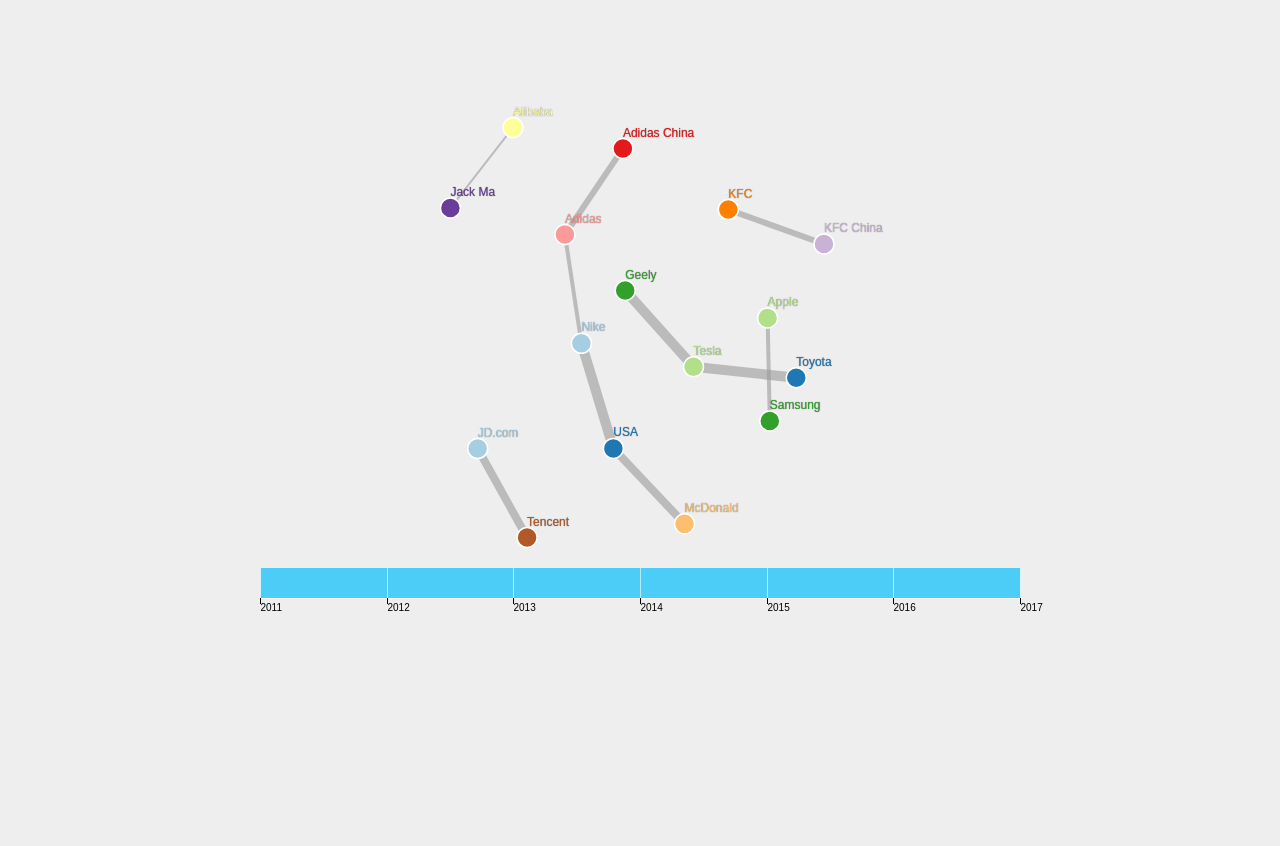
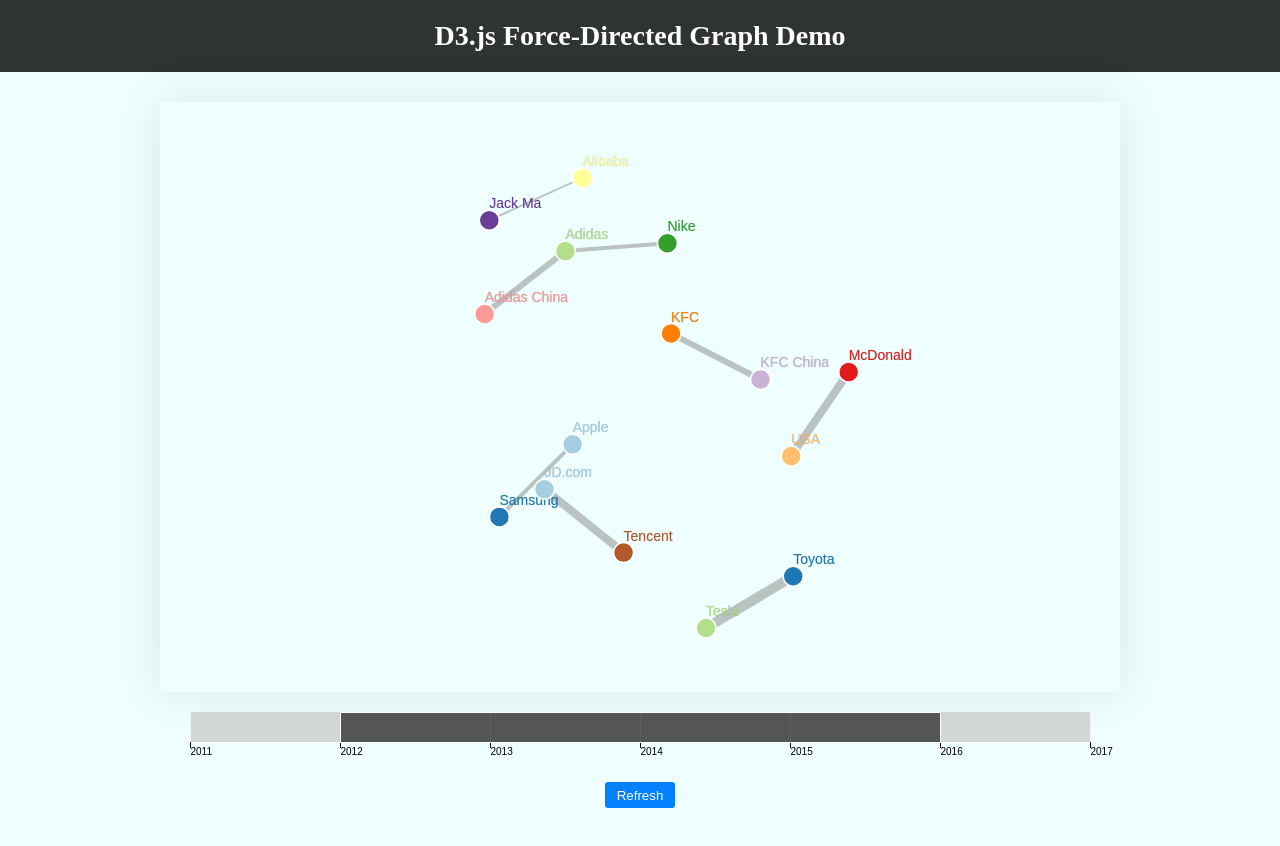
Before and after one commit to BreadPrince/D3-Force-Directed-Graph, a website: page static/index.html in a window 1280 px wide. Before the commit the page ends 800 px from the top, so only its background shows below. Drawn offline with Linux system fonts and the light colour scheme.

Commit message:
fix brush bugs

```diff
--- a/static/index.html
+++ b/static/index.html
@@ -8,29 +8,47 @@
 
     <script src="./libs/d3/d3.js"></script>
     <script src="./js/FDG.js"></script>
+    <script>
+        window.onload = () => {
+            window.fdg = new FDG(d3, '#d3-container')
+            fdg.init('data.json')
+
+            let refreshBtn = document.getElementById('refresh')
+            refreshBtn.addEventListener('click', (evt) => {
+                fdg.refresh(evt)
+            })
+        }
+    </script>
 
     <style>
-    body { background: #eee; }
+    * { box-sizing: border-box; }
+    html, body { background: #efffff; font-size: 14px; margin: 0; padding: 0; }
+    h1 { text-align: center; background: rgba(0,0,0,0.8); color: #fff; margin: 0; padding: 20px; margin-bottom: 30px; }
     #d3-container { width: 960px; height: 640px; margin: 0 auto; }
+    .graph-container { box-shadow: 0 0 50px rgba(0, 0, 0, 0.1); border-radius: 5px; background: #efffff; }
+    .timeline-container { margin: 20px auto 0; }
     .links line { stroke: #999; stroke-opacity: 0.6; }
     .link-desc text { font-size: 12px; fill-opacity: 0; text-shadow: 0 0 1px #fff; font-style: italic; }
     .nodes circle { stroke: #fff; stroke-width: 1.5px; }
-    .nodes text { font-size: 12px; font-family: sans-serif; color: #000; text-shadow: 0 0 1px rgba(0, 0, 0, 0.6);}
-    .nodes:hover { cursor: -webkit-grab; }
+    .nodes text { font-size: 14px; font-family: sans-serif; color: #000; text-shadow: 0 0 1px rgba(0, 0, 0, 0.3);}
+    .nodes :hover { cursor: -webkit-grab; }
     .nodes:active { cursor: -webkit-grabbing; }
-    .axis-grid .domain { fill: rgb(37, 198, 252); fill-opacity: 0.8; stroke: none; }
+    .axis-grid .domain { fill: #ccc; fill-opacity: 0.8; stroke: none; }
     .axis-x .domain, .axis-grid .tick line { stroke: #fff; }
     .axis-grid .tick-mirror line { stroke-opacity: 0.6; }
     rect.selection { fill: rgb(0, 0, 0); fill-opacity: 0.6 }
+    #handler { width: 360px; margin: 40px auto; display: flex; flex-direction: row; justify-content: space-around; }
+
+    .common-btn { border: 0; background: rgb(1, 128, 255); color: #fff; cursor: pointer; padding: 0.4rem 0.8rem; border-radius: 3px; }
+    .common-btn:active { background: rgb(0, 94, 189); }
+    .common-btn:focus { outline: none; }
     </style>
 </head>
 <body>
+    <h1>D3.js Force-Directed Graph Demo</h1>
     <div id="d3-container"></div>
-    <script>
-        window.onload = () => {
-            let fdg = new FDG(d3, '#d3-container')
-            fdg.init('data.json')
-        }
-    </script>
+    <div id="handler">
+        <button id="refresh" class="common-btn">Refresh</button>
+    </div>
 </body>
 </html>
--- a/static/js/FDG.js
+++ b/static/js/FDG.js
@@ -3,19 +3,39 @@
  */
 class FDG {
     constructor (d3, selector) {
+        this.timelinePadding = 30
+        this.timelineHeight = 50
+
         this.d3 = d3
-        this.svg = this.d3.select(selector)
+        this.selector = selector
+        this.container = this.d3.select(this.selector)
+        this.graphContainer = this.container.append('div')
+            .attr('class', 'graph-container')
+            .style('width', this.container.style('width'))
+            .style('height', parseInt(this.container.style('height')) - this.timelineHeight + 'px')
+        this.timelineContainer = this.container.append('div')
+            .attr('class', 'timeline-container')
+            .style('width', this.container.style('width'))
+            .style('height', this.timelineHeight + 'px')
+        this.graphSvg = this.graphContainer
             .append('svg')
             .attr('width', '100%')
             .attr('height', '100%')
-        this.width = parseInt(this.svg.style('width'))
-        this.height = parseInt(this.svg.style('height'))
+        this.timelineSvg = this.timelineContainer
+            .append('svg')
+            .attr('width', '100%')
+            .attr('height', '100%')
+        this.width = parseInt(this.graphSvg.style('width'))
+        this.height = parseInt(this.graphSvg.style('height'))
         this.links = null
         this.weight_list = []
         this.year_list = []
         this.nodes = []
         this.color = this.d3.scaleOrdinal(d3.schemePaired);
         this.simulation = null
+        this.brushData = null
+        this.initialized = false
+        this.selection = []
     }
 
     /**
@@ -24,11 +44,17 @@
      * @param {string} url path of the json file
      */
     init (url) {
+        if (!url) return
+        this.url = url
         this.d3.json(url).then((res) => {
             this.weight_list = res.relationship_weight
-            this.links = res.data
+            this.data = JSON.stringify(res)
             this.prepareData()
-            this.start()
+            if (this.year_list.length >= 4) {
+                this.selection = [new Date(this.year_list[1], 0, 1), new Date(this.year_list[this.year_list.length - 2], 0, 1)]
+                this.brush_gen()
+                this.timeChanged()
+            }
         }, (err) => {
             if (err)
                 console.log(err)
@@ -39,23 +65,66 @@
      * Prepare the Nodes Array and years Set
      */
     prepareData () {
-        let nodes = new Set()
+        this.links = JSON.parse(this.data).data
         let years = new Set()
         for (let link of this.links) {
-            nodes.add(link.source)
-            nodes.add(link.target)
             years.add(link.year)
-        }
-        let count = 1
-        for (let node of nodes) {
-            this.nodes.push({
-                name: node,
-                group: count
-            })
-            count++
         }
         this.year_list = Array.from(years)
         this.year_list.sort((a, b) => {return a- b})
+    }
+
+    /**
+     * Generate Brush and Timeline
+     */
+    brush_gen() {
+        let that = this
+        let width = this.width - 2 * this.timelinePadding
+        let height = this.timelineHeight - 20
+        let axisX = d3.scaleTime()
+            .domain([new Date(this.year_list[0], 0, 1), new Date(this.year_list[this.year_list.length - 1], 0, 1)])
+            .rangeRound([0, width])
+        let container = this.timelineSvg.append('g')
+            .attr('width', width + 'px')
+            .attr('transform', 'translate(' + this.timelinePadding + ', 0)')
+        container.append('g')
+            .attr('class', 'axis axis-grid')
+            .attr('transform', 'translate(0, ' + height + ')')
+            .call(this.d3.axisBottom(axisX)
+                .ticks(this.d3.timeYear)
+                .tickSize(-height)
+                .tickFormat(() => {
+                    return null
+                }))
+            .selectAll('.tick')
+            .classed('tick-mirror', (d) => {
+                return d.getFullYear()
+            })
+
+        container.append('g')
+            .attr('class', 'axis axis-x')
+            .attr('transform', 'translate(0, ' + height + ')')
+            .call(this.d3.axisBottom(axisX)
+                .ticks(this.d3.timeYear)
+                .tickPadding(0))
+            .attr('text-anchor', null)
+            .selectAll('text')
+
+        let brushX = this.d3.brushX()
+            .extent([
+                [0, 0],
+                [width, height]
+            ])
+            .on('end', function () {
+                that.brushended(this, axisX)
+            })
+        let group = container.append('g')
+            .attr('class', 'brush')
+            .call(brushX)
+        if (!this.initialized) {
+            group.call(brushX.move, this.selection.map(axisX))
+            this.initialized = true
+        }
     }
 
     /**
@@ -71,8 +140,6 @@
         let linkDesc = this.link_desc_gen()
         let node = this.node_gen(link, linkDesc)
 
-        this.brush_gen()
-
         this.simulation.nodes(this.nodes)
             .on('tick', () => {
                 this.ticked(link, linkDesc, node)
@@ -86,7 +153,7 @@
      * Generate links -- lines between nodes
      */
     link_gen () {
-        let link = this.svg.append('g')
+        let link = this.graphSvg.append('g')
             .attr('class', 'links')
             .selectAll('line')
             .data(this.links)
@@ -106,7 +173,7 @@
      * Generate link's description
      */
     link_desc_gen () {
-        let linkDesc = this.svg.append('g')
+        let linkDesc = this.graphSvg.append('g')
             .attr('class', 'link-desc')
             .selectAll('text')
             .data(this.links)
@@ -124,7 +191,7 @@
      * @param {Selection} linkDesc The selection of link's description
      */
     node_gen(link, linkDesc) {
-        let node = this.svg.append('g')
+        let node = this.graphSvg.append('g')
             .attr('class', 'nodes')
             .selectAll('g')
             .data(this.nodes)
@@ -163,6 +230,10 @@
             .attr('fill', (d) => {
                 return this.color(d.group)
             })
+            .append('title')
+            .text((d) => {
+                return d.name
+            })
         node.append('text')
             .attr('fill', (d) => {
                 return this.color(d.group);
@@ -171,70 +242,6 @@
             .attr("dy", 10)
             .text((d) => { return d.name })
         return node
-    }
-
-    /**
-     * Generate Brush and Timeline
-     */
-    brush_gen () {
-        let that = this
-        let wPadding = 100;
-        let height = 30
-        let axisX = d3.scaleTime()
-            .domain([new Date(this.year_list[0], 0, 1), new Date(this.year_list[this.year_list.length - 1], 0, 1)])
-            .rangeRound([0, this.width - 2 * wPadding])
-        let container = this.svg.append('g')
-            .attr('transform', 'translate(' + wPadding + ', 560)')
-        container.append('g')
-            .attr('class', 'axis axis-grid')
-            .attr('transform', 'translate(0, ' + height + ')')
-            .call(this.d3.axisBottom(axisX)
-                .ticks(this.d3.timeYear)
-                .tickSize(-height)
-                .tickFormat(() => { return null }))
-            .selectAll('.tick')
-            .classed('tick-mirror', (d) => {
-                return d.getFullYear()
-            })
-
-        container.append('g')
-            .attr('class', 'axis axis-x')
-            .attr('transform', 'translate(0, ' + height + ')')
-            .call(this.d3.axisBottom(axisX)
-                .ticks(this.d3.timeYear)
-                .tickPadding(0))
-            .attr('text-anchor', null)
-            .selectAll('text')
-
-        container.append('g')
-            .attr('class', 'brush')
-            .call(this.d3.brushX()
-                .extent([
-                    [0, 0],
-                    [this.width, height]
-                ])
-                .on('end', function () {
-                    that.brushended(this, axisX)
-                }))
-    }
-
-    /**
-     * Brush end event
-     * Snap grid
-     * @param {Group} brush brush's group
-     * @param {Continuous} axisX  continuous x axis
-     */
-    brushended(brush, axisX) {
-        if (!this.d3.event.sourceEvent) return
-        if (!this.d3.event.selection) return
-        let d0 = this.d3.event.selection.map(axisX.invert)
-        let d1 = d0.map(this.d3.timeYear.round)
-        if (d1[0] >= d1[1]) {
-            d1[0] = d3.timeYear.floor(d0[0])
-            d1[1] = d3.timeYear.offset(d1[0])
-        }
-
-        this.d3.select(brush).transition().call(this.d3.event.target.move, d1.map(axisX))
     }
 
     /**
@@ -257,6 +264,61 @@
 
         node
             .attr("transform", (d) => { return "translate(" + d.x + "," + d.y + ")"; })
+    }
+
+    /**
+     * Brush end event
+     * Snap grid
+     * @param {Group} brush brush's group
+     * @param {Continuous} axisX  continuous x axis
+     */
+    brushended (brush, axisX) {
+        if (!this.d3.event.sourceEvent) return
+        if (!this.d3.event.selection) {
+            this.d3.select(brush).transition().call(this.d3.event.target.move, this.selection.map(axisX))
+            return
+        }
+        let d0 = this.d3.event.selection.map(axisX.invert)
+        let d1 = d0.map(this.d3.timeYear.round)
+        if (d1[0] >= d1[1]) {
+            d1[0] = this.d3.timeYear.floor(d0[0])
+            d1[1] = this.d3.timeYear.offset(d1[0])
+        }
+
+        this.d3.select(brush).transition().call(this.d3.event.target.move, d1.map(axisX))
+
+        this.timeChanged(d1)
+    }
+
+    /**
+     * Change Links list and Nodes list
+     * @param {Array} t Date Array
+     */
+    timeChanged (t) {
+        if (t) this.selection = t
+        else if (this.selection) t = this.selection
+        else return
+        let minYear = t[0].getFullYear()
+        let maxYear = t[1].getFullYear()
+        this.links = []
+        this.nodes = []
+        let nodes = new Set()
+        for (let link of JSON.parse(this.data).data) {
+            if (link.year >= minYear && link.year <= maxYear) {
+                this.links.push(link)
+                nodes.add(link.source)
+                nodes.add(link.target)
+            }
+        }
+        let count = 1
+        for (let node of nodes) {
+            this.nodes.push({
+                name: node,
+                group: count
+            })
+            count++
+        }
+        this.refresh()
     }
 
     /**
@@ -287,4 +349,21 @@
         d.fx = null
         d.fy = null
     }
+
+    /**
+     * Refresh svg
+     * * @param {Event} evt Click event
+     */
+    refresh (evt) {
+        if (this.graphSvg) this.graphSvg.remove()
+        this.graphSvg = this.graphContainer
+            .append('svg')
+            .attr('width', '100%')
+            .attr('height', '100%')
+        if (evt) {
+            this.timeChanged(this.selection)
+        } else {
+            this.start()
+        }
+    }
 }
```
